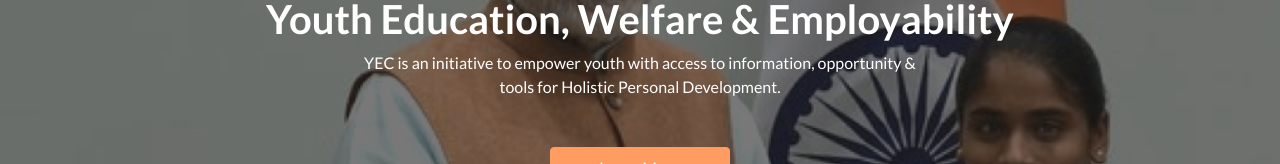
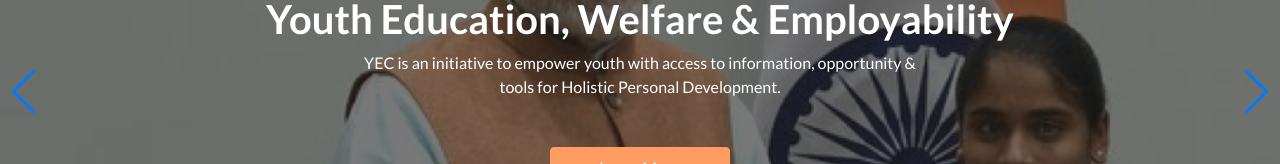
Before and after one commit to adeebAhmad1/govt-of-karnataka, a React (Create React App) app: page / in a window 1280 px wide. Shown: the part 470-634 px from the top of the page. Built offline with nearby package versions, Linux system fonts and the light colour scheme.

Commit message:
Hello World

```diff
--- a/package.json
+++ b/package.json
@@ -8,7 +8,8 @@
     "react-dom": "^17.0.1",
     "react-reveal": "^1.2.2",
     "react-router-dom": "^5.2.0",
-    "react-scripts": "4.0.1"
+    "react-scripts": "4.0.1",
+    "swiper": "^6.3.5"
   },
   "scripts": {
     "start": "react-scripts start",
--- a/src/components/Home/Welfare.jsx
+++ b/src/components/Home/Welfare.jsx
@@ -1,10 +1,16 @@
 import React from "react";
 import Zoom from 'react-reveal/Zoom';
+import { Swiper, SwiperSlide } from "swiper/react";
+import "swiper/swiper-bundle.min.css";
+import SwiperCore, { Navigation } from 'swiper';
 
+SwiperCore.use([Navigation])
 const Welfare = () => {
   return (
     <div>
       {window.innerWidth > 786 ?
+    <Swiper loop={true} navigation={true}>
+    <SwiperSlide>
     <section className="bg_welfare hide_on_med">
     <div className="container text-center text-white">
       <h1 className="font-weight-bold">
@@ -21,7 +27,11 @@
       </div>
     </div>
   </section>
+    </SwiperSlide>
+  </Swiper>
     :
+    <Swiper loop={true} navigation={true}>
+      <SwiperSlide>
     <section className="col-12 bg_welfare">
     <Zoom>
       <div className="container display-4 text-center text-white">
@@ -40,6 +50,8 @@
       </div>
       </Zoom>
     </section>
+    </SwiperSlide>
+    </Swiper>
       }
     </div>
   );
```
Also changed, not shown: 2 other files (tests, documents, lock files or other folders). Lines whose indentation alone changed are shown as unchanged.
